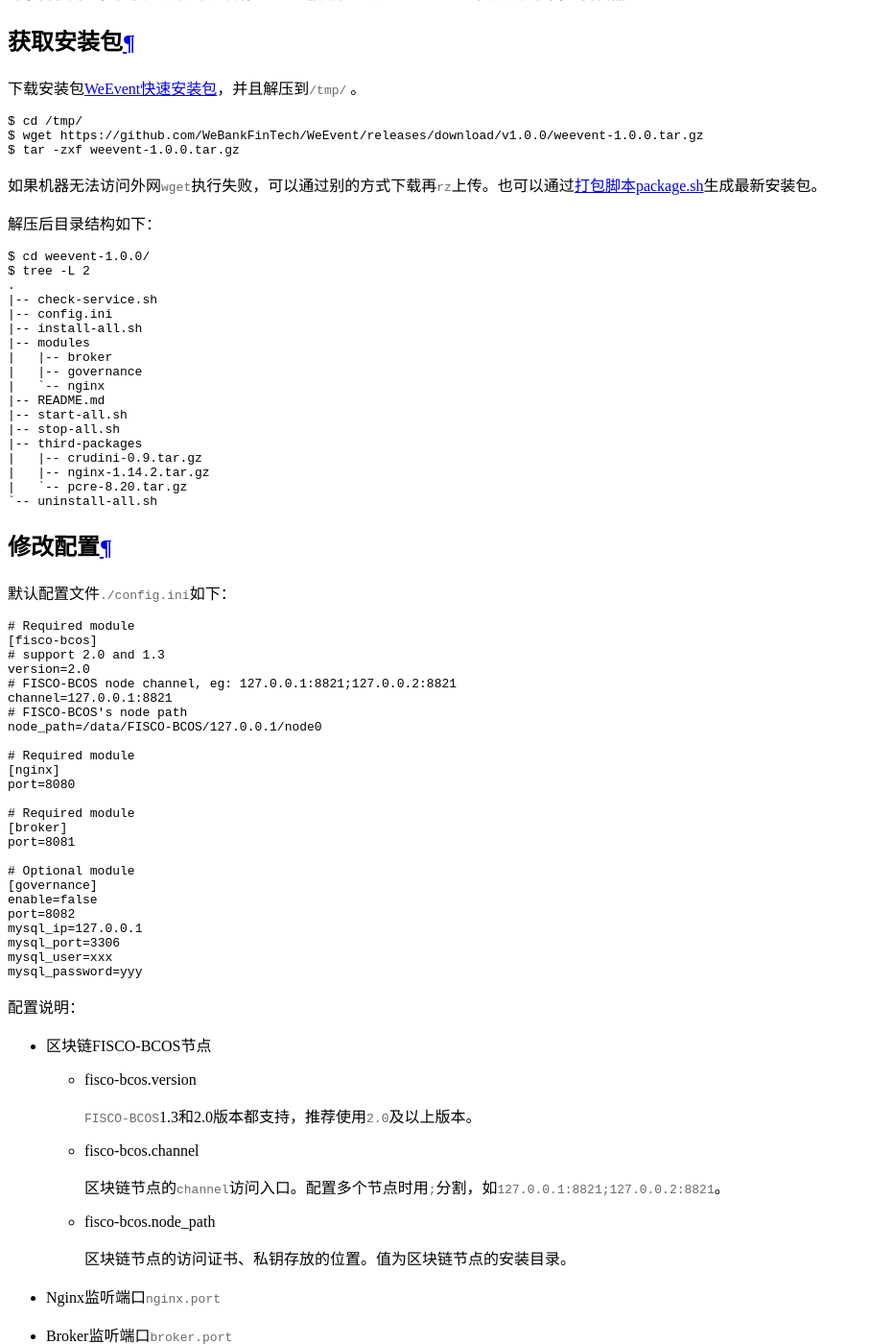
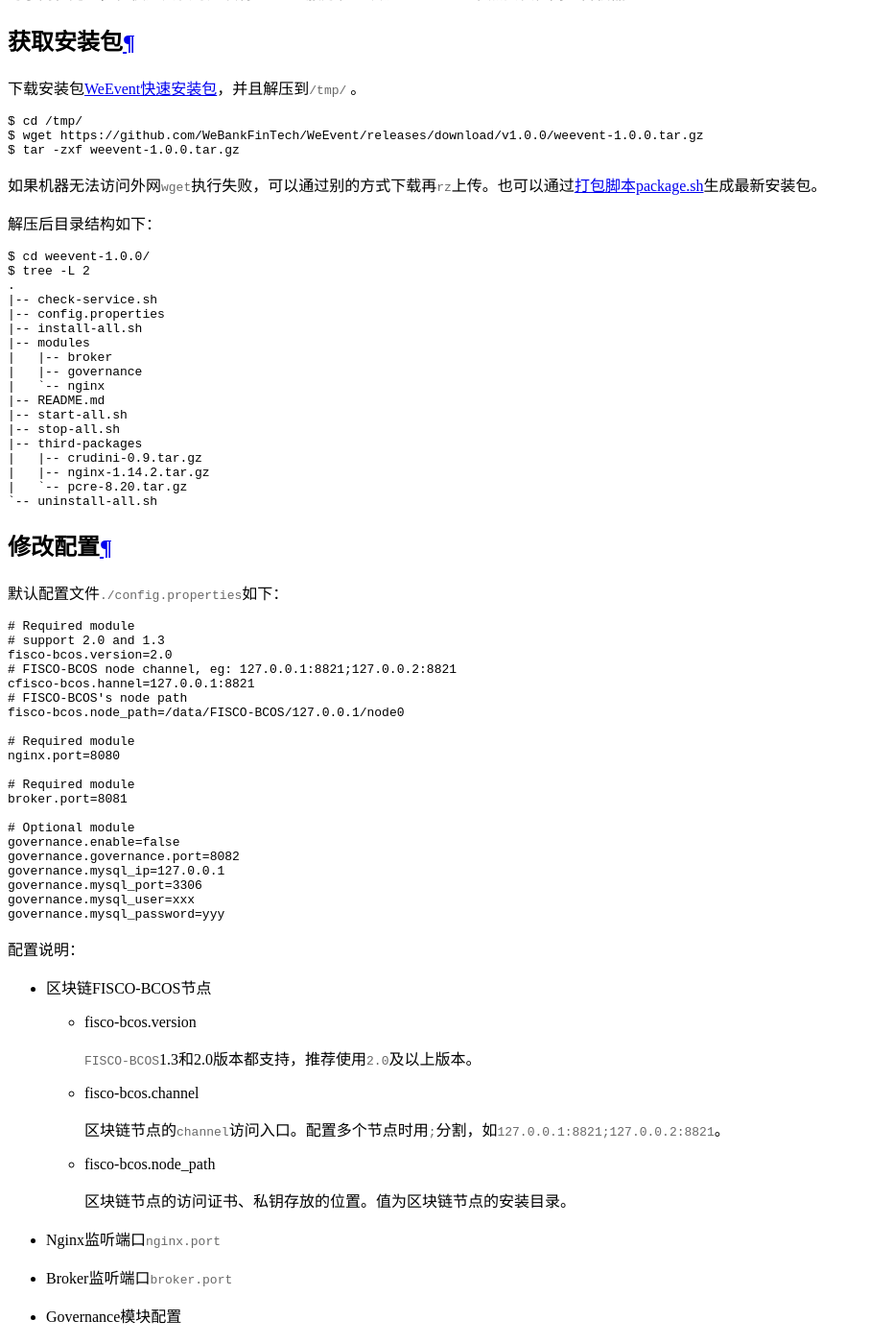
Before and after one commit to WeBankBlockchain/WeEvent-docs, a Sphinx documentation site: the page built from docs/install/quickinstall.md, in a window 1280 px wide and 1400 px high, scrolled down 805 px. Shown: the whole window at 96% size, without its empty margins (0-906 px from the left). Built offline with Sphinx 7.4.7 and the Read the Docs theme 2.0.0, drawn with Linux system fonts in a browser that asks for light colours.

Commit message:
update  quickinstall  doc (#36)

````diff
--- a/docs/install/quickinstall.md
+++ b/docs/install/quickinstall.md
@@ -25,7 +25,7 @@
 $ tree -L 2
 .
 |-- check-service.sh
-|-- config.ini
+|-- config.properties
 |-- install-all.sh
 |-- modules
 |   |-- broker
@@ -42,34 +42,30 @@
 ```
 ### 修改配置
 
-默认配置文件`./config.ini`如下：
+默认配置文件`./config.properties`如下：
 
 ```ini
 # Required module
-[fisco-bcos]
 # support 2.0 and 1.3
-version=2.0
+fisco-bcos.version=2.0
 # FISCO-BCOS node channel, eg: 127.0.0.1:8821;127.0.0.2:8821
-channel=127.0.0.1:8821
+cfisco-bcos.hannel=127.0.0.1:8821
 # FISCO-BCOS's node path
-node_path=/data/FISCO-BCOS/127.0.0.1/node0
+fisco-bcos.node_path=/data/FISCO-BCOS/127.0.0.1/node0
 
 # Required module
-[nginx]
-port=8080
+nginx.port=8080
 
 # Required module
-[broker]
-port=8081
+broker.port=8081
 
 # Optional module
-[governance]
-enable=false
-port=8082
-mysql_ip=127.0.0.1
-mysql_port=3306
-mysql_user=xxx
-mysql_password=yyy
+governance.enable=false
+governance.governance.port=8082
+governance.mysql_ip=127.0.0.1
+governance.mysql_port=3306
+governance.mysql_user=xxx
+governance.mysql_password=yyy
 ```
 
 配置说明：
````
Also changed, not shown: docs/install/environment.md (+1 -1 lines), docs/install/module/broker.md (+6 -6 lines), docs/install/property.md (+13 -2 lines), docs/protocal/stomp.md (+2 -2 lines).
